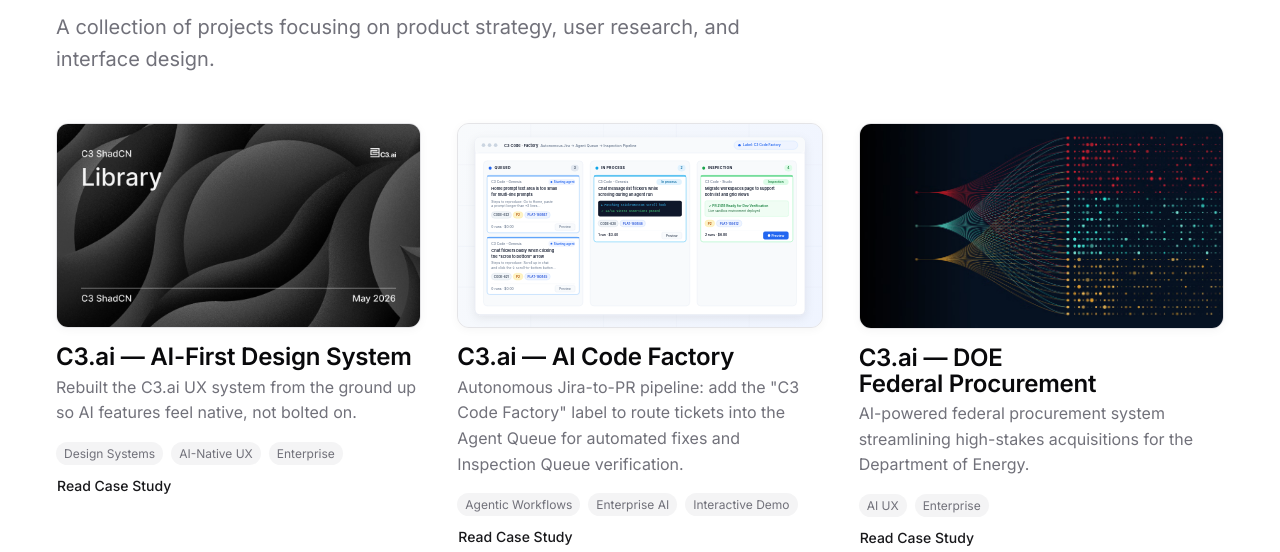
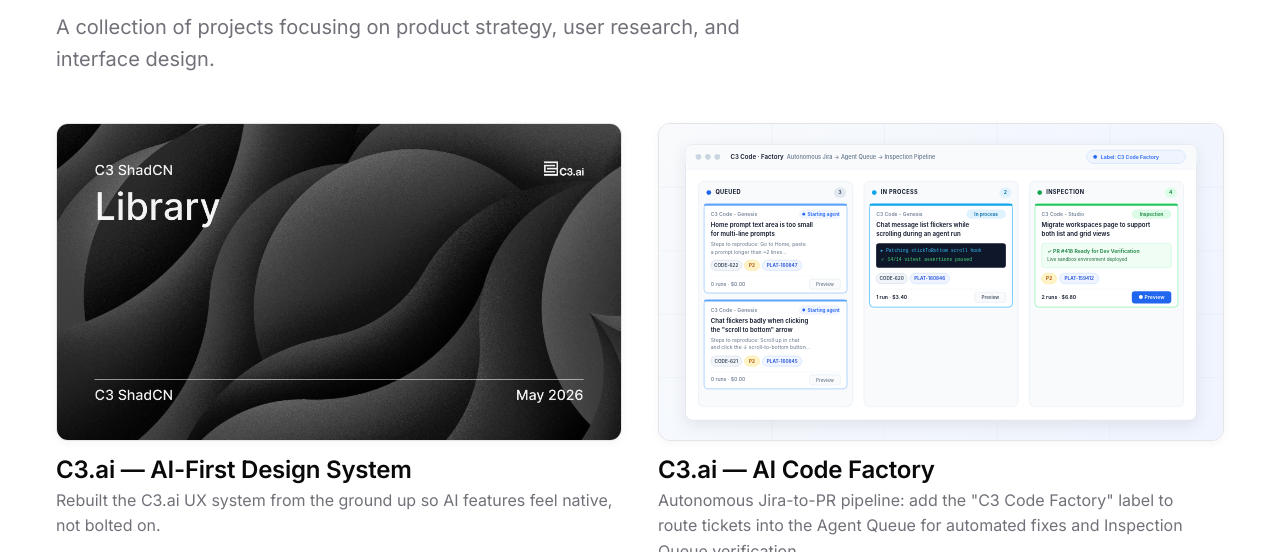
Before and after one commit to jasonabedient/website, a plain HTML site: page design/index.html in a window 1280 px wide. Shown: the part 235-787 px from the top of the page. Drawn offline with Linux system fonts and the light colour scheme; a web font is replaced by a local one.

Commit message:
Lock all case-studies-grid layouts to 2-up across homepage and design index

```diff
--- a/assets/css/style.css
+++ b/assets/css/style.css
@@ -531,13 +531,10 @@ blockquote {
 }
 
 /* Work Preview */
-.case-studies-grid {
-    grid-template-columns: repeat(auto-fit, minmax(360px, 1fr));
-    gap: 2.25rem;
-}
-
+.case-studies-grid,
 .work-preview .case-studies-grid {
     grid-template-columns: repeat(2, minmax(0, 1fr));
+    gap: 2.25rem;
 }
 
 @media (max-width: 768px) {
```
